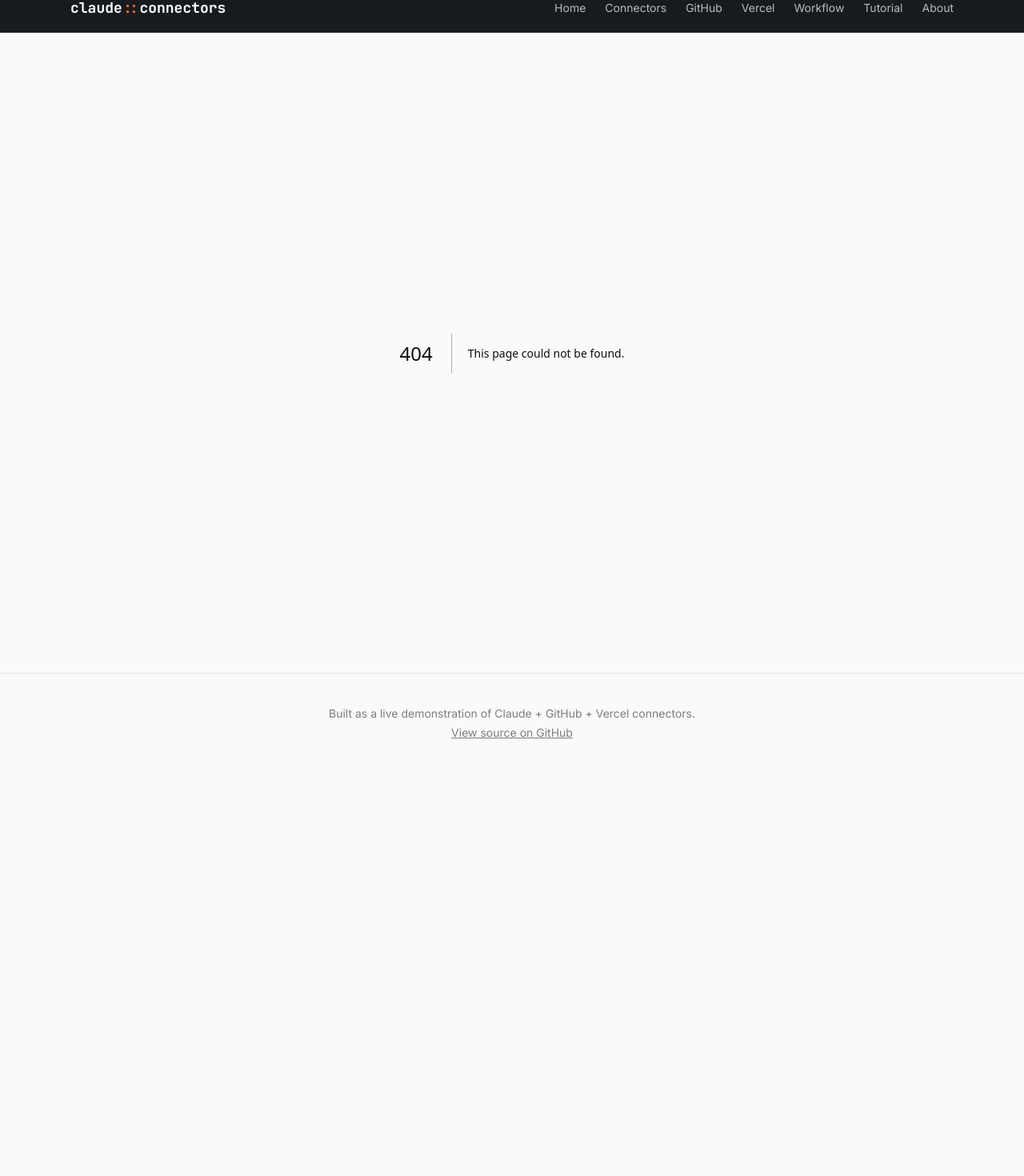
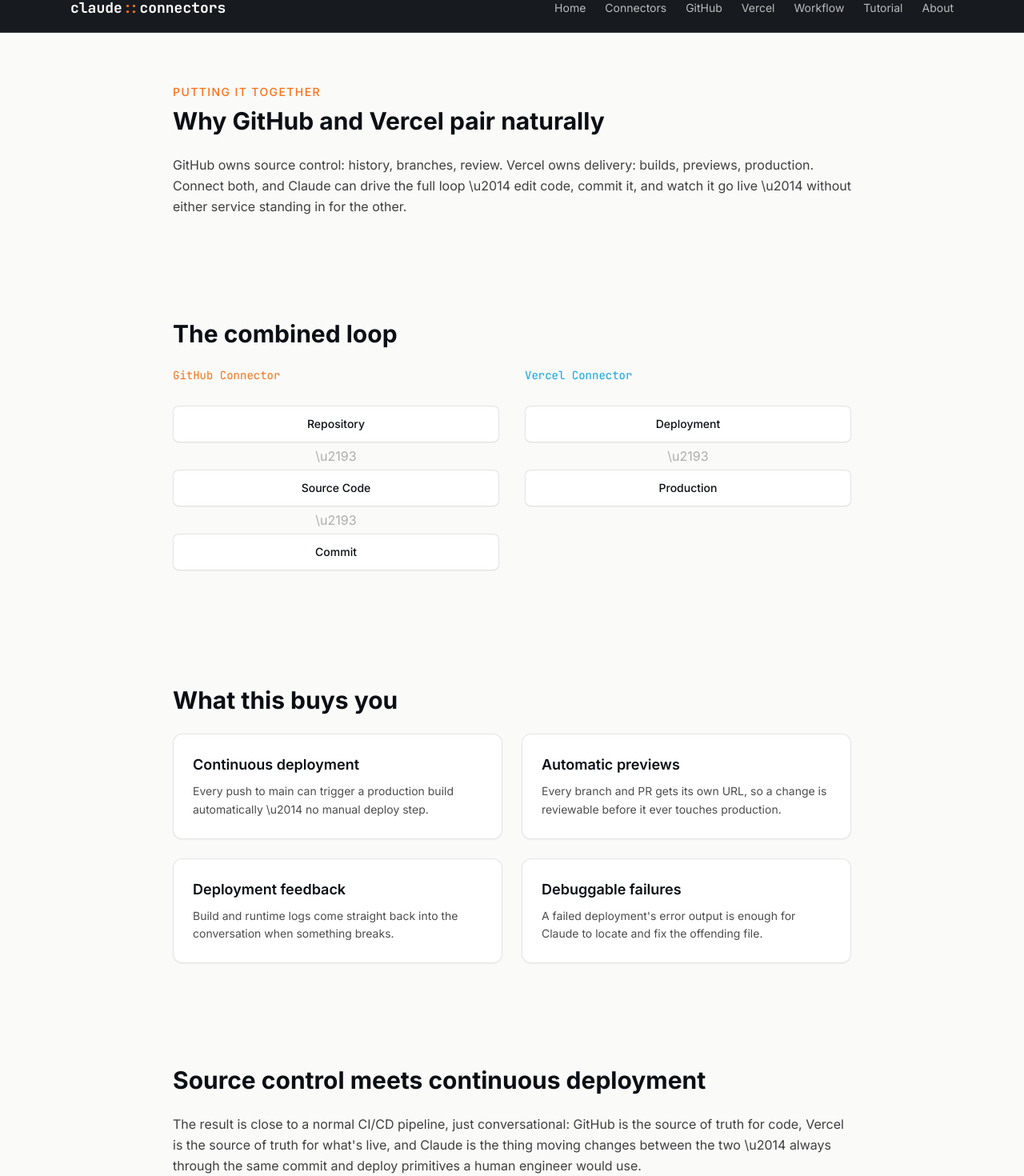
Before and after one commit to vinith4/claude-connectors-blog, a Next.js app: page /workflow in a window 1280 px wide. Before the commit this address had no page. Shown: the part 20-1490 px from the top of the page at 80% size. Before the commit the page ends 986 px from the top, so only its background shows below. Built offline with nearby package versions, Linux system fonts and the light colour scheme.

Commit message:
feat: add combined GitHub + Vercel workflow section

```diff
--- /dev/null
+++ b/app/workflow/page.tsx
@@ -0,0 +1,54 @@
+import Card from "@/components/Card";
+import Section from "@/components/Section";
+import FlowDiagram from "@/components/FlowDiagram";
+
+export const metadata = {
+  title: "GitHub + Vercel Workflow",
+  description:
+    "How GitHub and Vercel connectors complement each other in a continuous deployment workflow driven by Claude.",
+};
+
+export default function WorkflowPage() {
+  return (
+    <>
+      <Section kicker="Putting it together" title="Why GitHub and Vercel pair naturally">
+        <p>
+          GitHub owns source control: history, branches, review. Vercel owns delivery: builds, previews,
+          production. Connect both, and Claude can drive the full loop \u2014 edit code, commit it, and
+          watch it go live \u2014 without either service standing in for the other.
+        </p>
+      </Section>
+
+      <Section title="The combined loop">
+        <div className="grid gap-8 sm:grid-cols-2">
+          <div>
+            <h3 className="mb-3 font-mono text-sm text-accent">GitHub Connector</h3>
+            <FlowDiagram steps={["Repository", "Source Code", "Commit"]} />
+          </div>
+          <div>
+            <h3 className="mb-3 font-mono text-sm text-accent2">Vercel Connector</h3>
+            <FlowDiagram steps={["Deployment", "Production"]} />
+          </div>
+        </div>
+      </Section>
+
+      <Section title="What this buys you">
+        <div className="grid gap-6 sm:grid-cols-2">
+          <Card title="Continuous deployment">Every push to main can trigger a production build automatically \u2014 no manual deploy step.</Card>
+          <Card title="Automatic previews">Every branch and PR gets its own URL, so a change is reviewable before it ever touches production.</Card>
+          <Card title="Deployment feedback">Build and runtime logs come straight back into the conversation when something breaks.</Card>
+          <Card title="Debuggable failures">A failed deployment&apos;s error output is enough for Claude to locate and fix the offending file.</Card>
+        </div>
+      </Section>
+
+      <Section title="Source control meets continuous deployment">
+        <p>
+          The result is close to a normal CI/CD pipeline, just conversational: GitHub is the source of
+          truth for code, Vercel is the source of truth for what&apos;s live, and Claude is the thing
+          moving changes between the two \u2014 always through the same commit and deploy primitives a
+          human engineer would use.
+        </p>
+      </Section>
+    </>
+  );
+}
```
